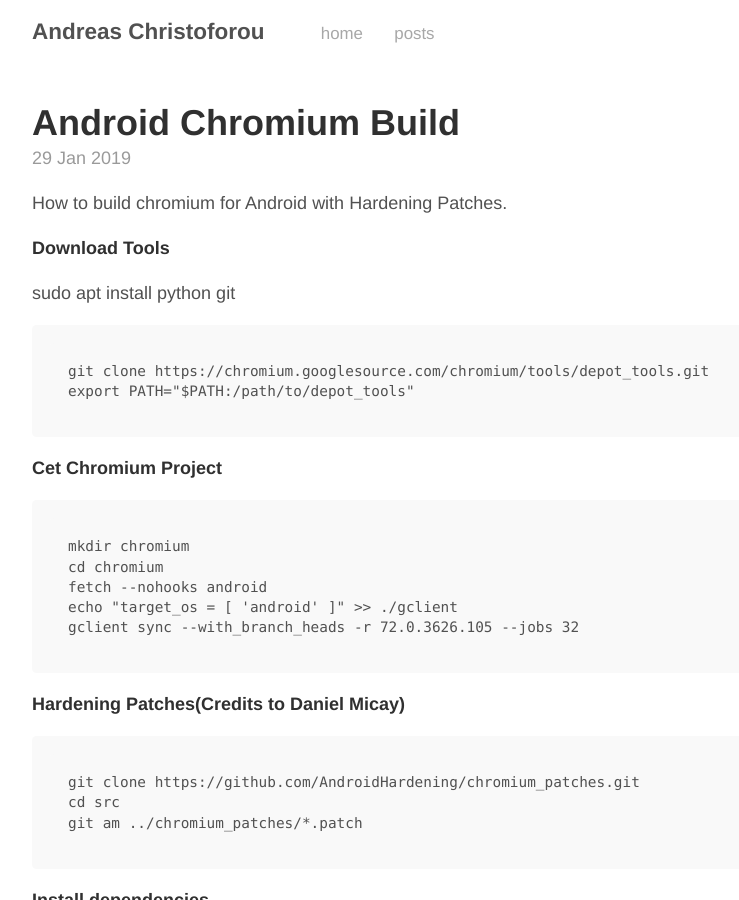
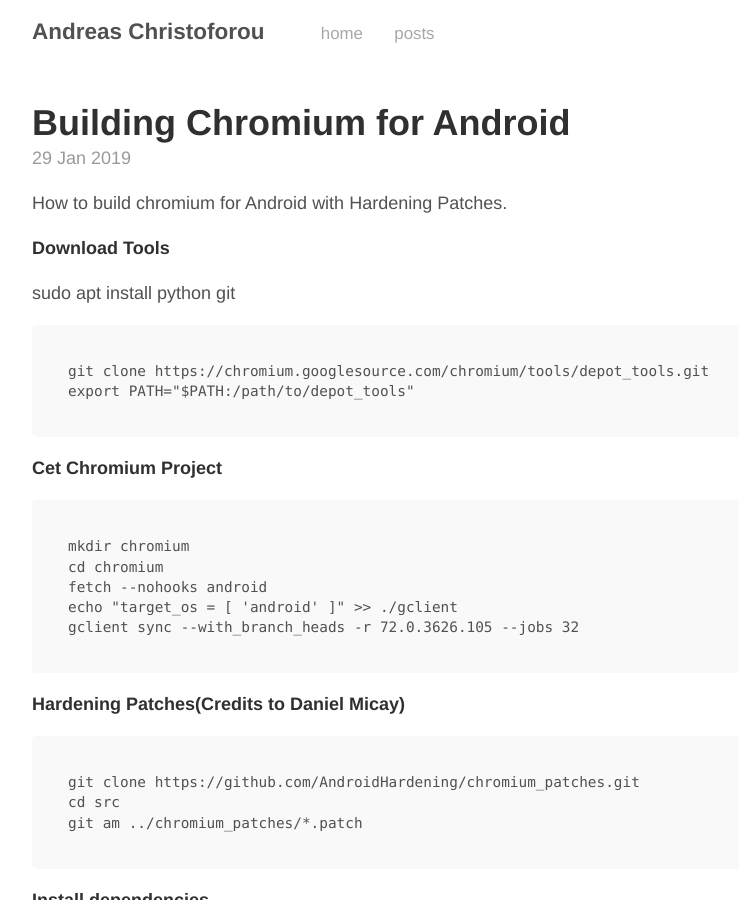
Before and after one commit to ChAndreas/chandreas.github.io, a Jekyll site: the page built from _posts/2019-01-29-build-chromium-android.md, in a window 1280 px wide and 900 px high. Shown: the whole window, without its empty margins (185-924 px from the left). Built offline with Jekyll 4.4.1, drawn with Linux system fonts in a browser that asks for light colours.

Commit message:
Update 2019-01-29-build-chromium-android.md

```diff
--- a/_posts/2019-01-29-build-chromium-android.md
+++ b/_posts/2019-01-29-build-chromium-android.md
@@ -1,6 +1,6 @@
 ---
 layout: post
-title:  "Android Chromium Build"
+title:  "Building Chromium for Android"
 date:	Tue Jan 29 17:32:51 EEST 2019
 ---
 
```
